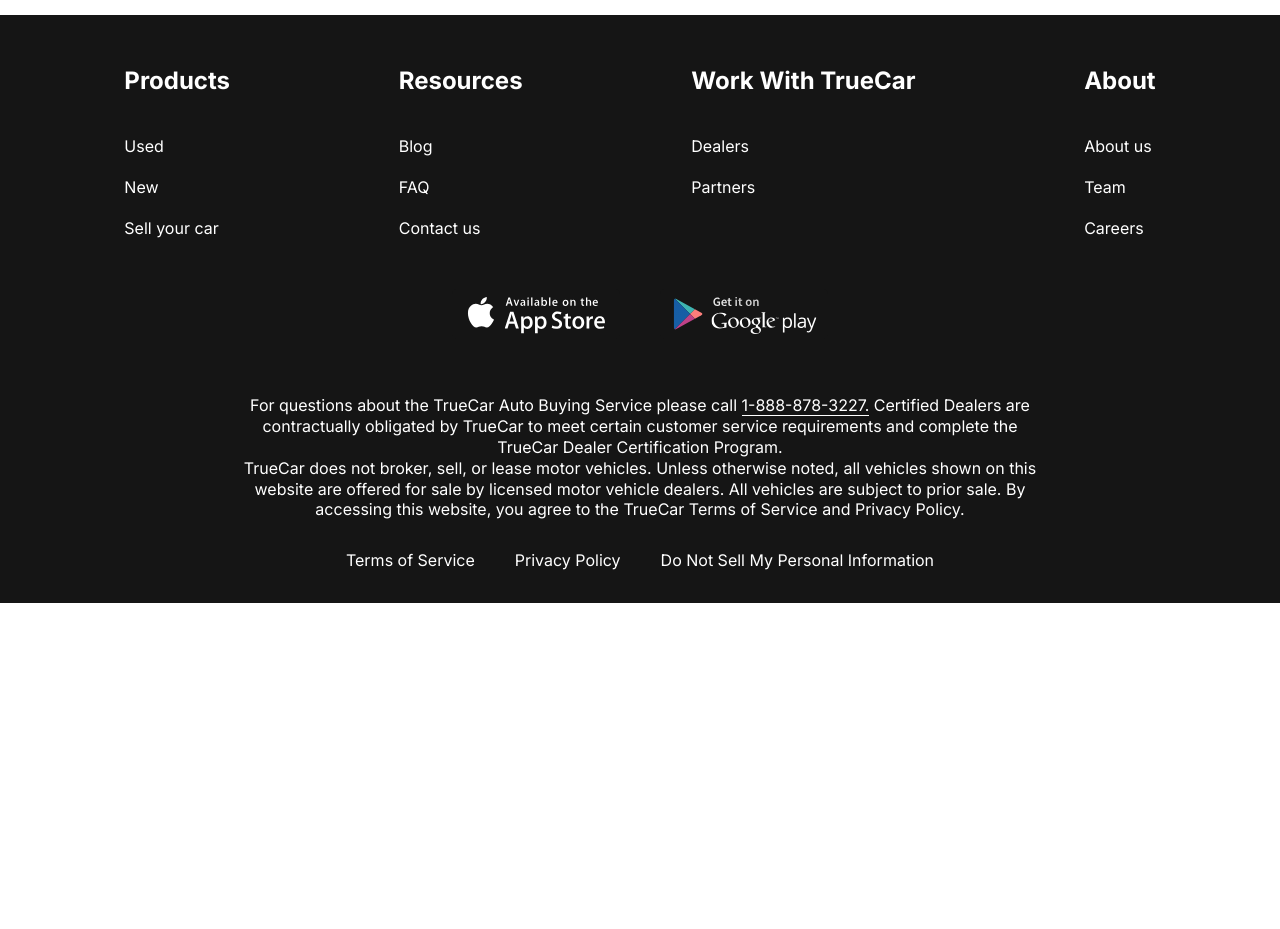
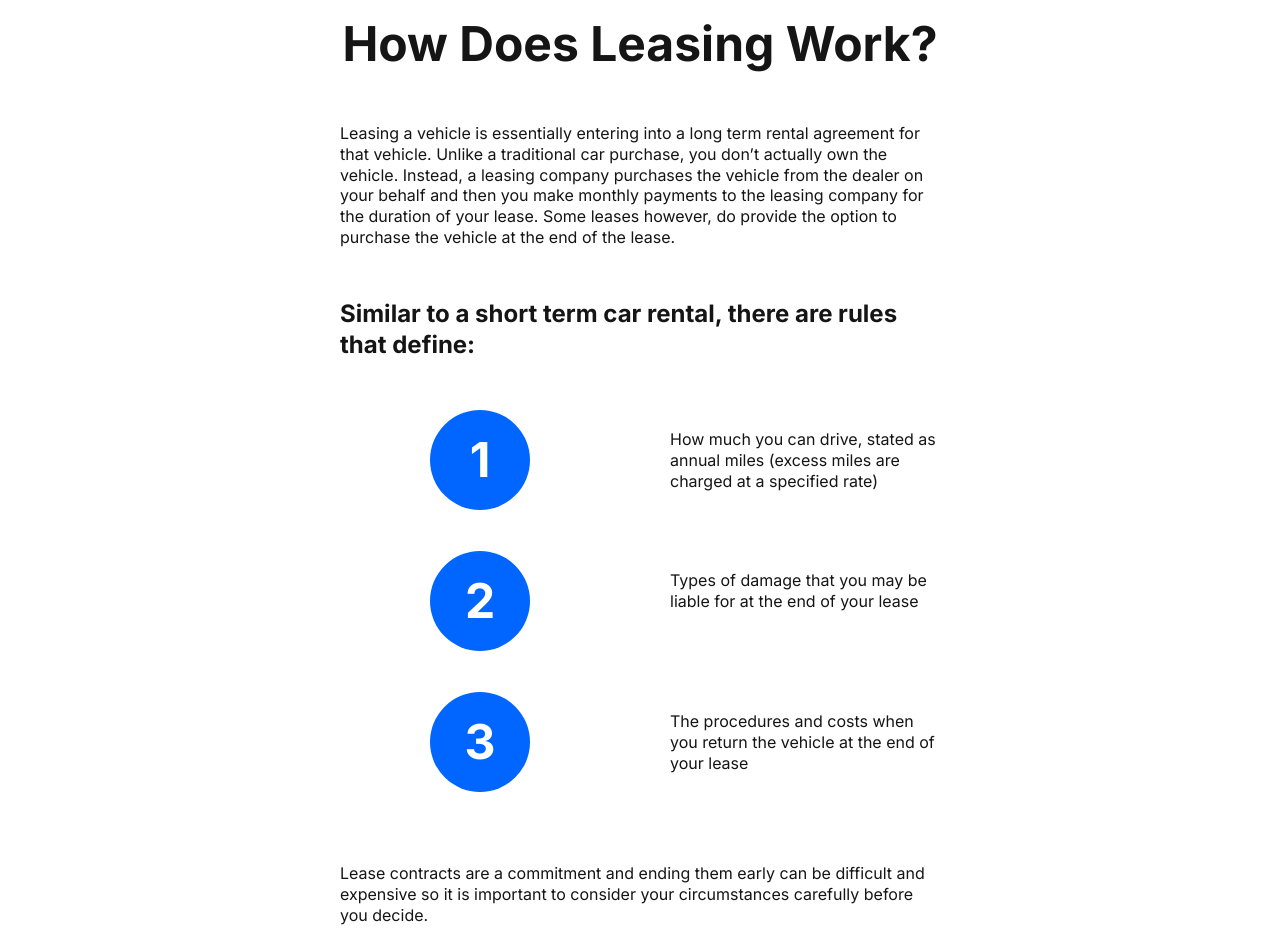
Before and after one commit to JJ-FLamInGo/lease_cars, a plain HTML site: page index.html in a window 1280 px wide. Shown: the part 1520-2449 px from the top of the page. Before the commit the page ends 2123 px from the top, so only its background shows below. Drawn offline with nearby package versions, Linux system fonts and the light colour scheme.

Commit message:
added section how-does

```diff
--- a/css/style.css
+++ b/css/style.css
@@ -231,6 +231,53 @@
 .why-lease__item-text {
 	text-align: left;
 }
+/* ----- HOW-DOES ------------------------------------------------------------------------ */
+.how-does {
+	margin-bottom: 150px;
+}
+.how-does__inner {
+	max-width: 600px;
+	margin: 0 auto;
+}
+.how-does__text {
+}
+.how__does-title {
+	font-size: 24px;
+	font-weight: 700;
+	padding-top: 50px;
+}
+.how__does-list {
+	padding: 50px 0 70px;
+	counter-reset: MyCounter;
+}
+.how__does-item {
+	list-style-type: none;
+	width: 270px;
+	position: relative;
+	margin-left: auto;
+	box-sizing: content-box;
+	padding: 19px 0 19px 240px;
+	min-height: 63px;
+}
+.how__does-item + .how__does-item {
+	margin-top: 40px;
+}
+.how__does-item::before {
+	counter-increment: MyCounter;
+	content: counter(MyCounter);
+	display: flex;
+	justify-content: center;
+	align-items: center;
+	background-color: #06F;
+	font-size: 48px;
+	font-weight: 700;
+	width: 100px;
+	height: 100px;
+	border-radius: 50%;
+	color: #fff;
+	position: absolute;
+	left: 0;
+	top: 0;
+}
 /* ----------------------------------------------------------------------------- */
 /* ----------------------------------------------------------------------------- */
-/* ----------------------------------------------------------------------------- */
--- a/index.html
+++ b/index.html
@@ -132,6 +132,35 @@
 					</ul>
 				</div>
 			</section>
+			<section class="how-does">
+				<div class="container">
+					<div class="how-does__inner">
+						<h2 class="section-title">
+							How Does Leasing Work?
+						</h2>
+						<p class="how-does__text">
+							Leasing a vehicle is essentially entering into a long term rental agreement for that vehicle. Unlike a traditional car purchase, you don’t actually own the vehicle. Instead, a leasing company purchases the vehicle from the dealer on your behalf and then you make monthly payments to the leasing company for the duration of your lease. Some leases however, do provide the option to purchase the vehicle at the end of the lease.
+						<h4 class="how__does-title">
+							Similar to a short term car rental, there are rules that define:
+						</h4>
+						<ol class="how__does-list">
+							<li class="how__does-item">
+								How much you can drive, stated as annual miles (excess miles are charged at a specified rate)
+							</li>
+							<li class="how__does-item">
+								Types of damage that you may be liable for at the end of your lease
+							</li>
+							<li class="how__does-item">
+								The procedures and costs when you return the vehicle at the end of your lease
+							</li>
+						</ol>
+						</p>
+						<p class="how-does__text">
+							Lease contracts are a commitment and ending them early can be difficult and expensive so it is important to consider your circumstances carefully before you decide.
+						</p>
+					</div>
+				</div>
+			</section>
       <footer class="footer">
         <div class="container">
           <nav class="footer__menu">
```
